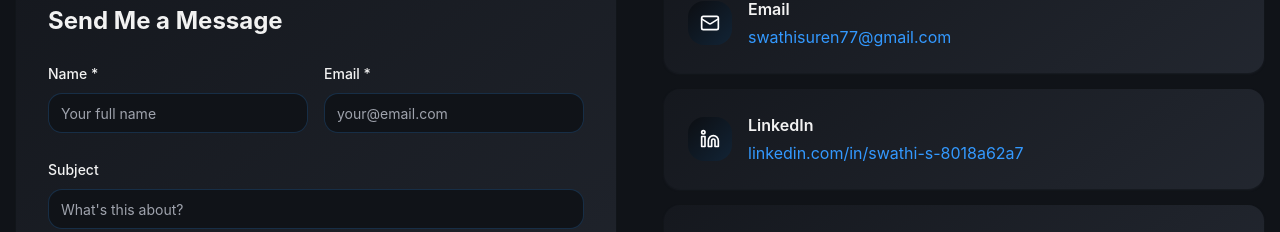
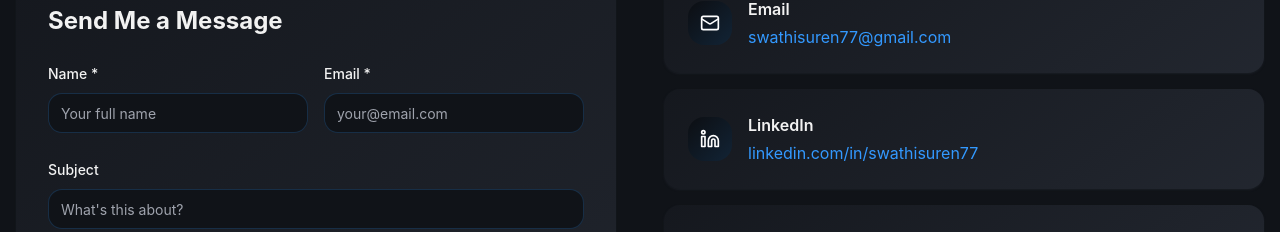
Before and after one commit to swathisuren77/sswathi, a React (Vite) app: page / in a window 1280 px wide. Shown: the part 5467-5699 px from the top of the page. Built offline with nearby package versions, Linux system fonts and the light colour scheme.

Commit message:
linkdin update

```diff
--- a/src/components/Contact.tsx
+++ b/src/components/Contact.tsx
@@ -24,7 +24,7 @@ const Contact = () => {
   }, {
     icon: Linkedin,
     label: 'LinkedIn',
-    value: 'linkedin.com/in/swathi-s-8018a62a7',
+    value: 'linkedin.com/in/swathisuren77',
     href: 'https://www.linkedin.com/in/swathisuren77'
   }, {
     icon: Github,
```
